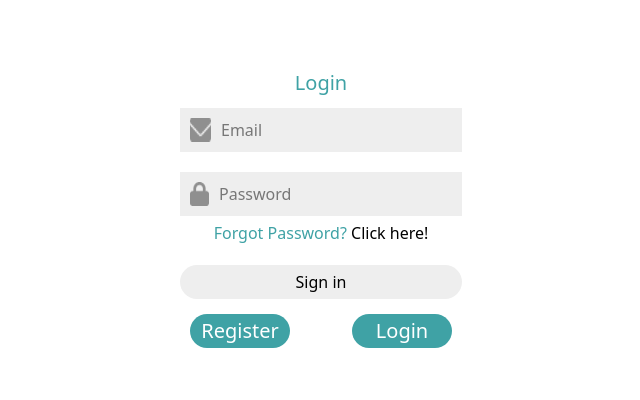
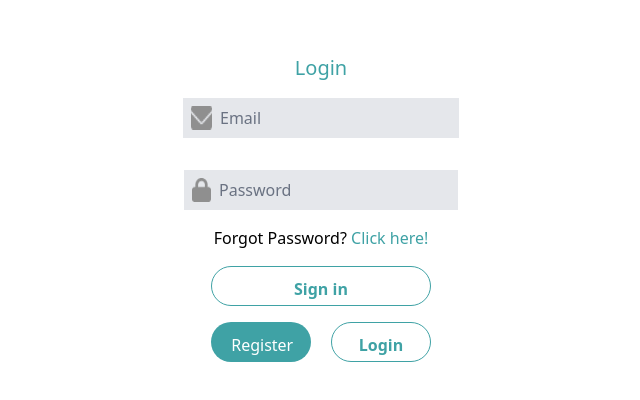
Before and after one commit to T-Sikes/Volunteer_Database_Manager, a React (Vite) app in the folder frontend/: page /user-login in a window 1280 px wide. Shown: the part 192-592 px from the top of the page, without its empty margins (319-959 px from the left). Built offline with nearby package versions, Linux system fonts and the light colour scheme.

Commit message:
refactored code, added userLogin folder with components for userLogin, refactored UserLogin.jsx to utilize components, removed UserLogin.css and implemented tailwind css in its stead.

```diff
--- /dev/null
+++ b/frontend/src/components/UserLogin/Input.jsx
@@ -0,0 +1,12 @@
+function Input(props) {
+  return (
+    <>
+    <div className="flex flex-row mt-4 mb-4 p-2 bg-gray-200">
+      <img src={props.name} alt={props.alternative} />
+      <input className="ml-2 placeholder-gray-500 text-black" type={props.type} placeholder={props.placeholder} id={props.id} />
+    </div>
+    </>
+  );
+}
+
+export default Input;
--- /dev/null
+++ b/frontend/src/components/UserLogin/SignUpOrIn.jsx
@@ -0,0 +1,19 @@
+function SignUpOrIn(props) {
+    const buttonStyle = "!bg-transparent hover:!bg-[#3fA2A5] text-[#3fA2A5] hover:text-white !font-semibold w-55 h-10 mb-4 !rounded-full border !border-[#3fA2A5] !hover:border-transparent";
+    return (
+    <>
+    {props.switchMode === "Register"?
+      <button className={buttonStyle}> Sign up </button>
+      :
+      <>
+      <div className='text-black mb-4'>Forgot Password?
+        <span className='text-[#3fA2A5]'> Click here!</span>
+      </div>
+      <button className={buttonStyle}>Sign in</button>
+      </>
+    }
+    </>
+  );
+}
+
+export default SignUpOrIn;
--- a/frontend/src/pages/UserLogin.css
+++ /dev/null
@@ -1,81 +0,0 @@
-body {
-  display: flex;
-  flex-direction: column;
-  align-content: center;
-  justify-content: center;
-}
-
-.container {
-  background: white;
-  color: black;
-  padding: 20px;
-}
-
-.header {
-  display: flex;
-  justify-content:center;
-  margin-bottom: 10px;
-}
-.text {
-  font-size: 20px;
-  color: #3fa2a5;
-  margin-top: 10px;
-}
-
-.inputs {
-  display: flex;
-  flex-direction: column;
-  gap: 20px;
-}
-.input {
-  display: flex;
-  background: #EEEEEE;
-  padding: 10px;
-  gap: 10px;
-}
-
-.forgot-password {
-  text-align: center;
-  padding: 5px;
-  color: #3fa2a5;
-}
-
-.forgot-password span {
-  color: black;
-  cursor: pointer;
-}
-
-.submit-container {
-  display: flex;
-  justify-content: space-between;
-  gap: 20px;
-  margin: 10px;
-}
-
-.submit {
-  display: flex;
-  justify-content: center;
-  align-items: center;
-  background: #3fa2a5;
-  border-radius: 50px;
-  color: white;
-  font-size: 20px;
-  width: 100px;
-  height: 34px;
-  cursor: pointer;
-}
-
-.gray {
-  background: #3fa2a5;
-  color: white;
-}
-
-.signUp, .signIn {
-  display: flex;
-  justify-content: center;
-  margin: 15px 0px;
-  padding: 5px;
-  border-radius: 50px;
-  background: #EEEEEE;
-  cursor: pointer;
-}
--- a/frontend/src/pages/UserLogin.jsx
+++ b/frontend/src/pages/UserLogin.jsx
@@ -1,48 +1,38 @@
 import { useState } from "react";
-import './UserLogin.css'
 
 import email_icon from '../Assets/email.png'
 import password_icon from '../Assets/password.png'
+
+import Input from '../components/UserLogin/Input'
+import SignUpOrIn from '../components/UserLogin/SignUpOrIn'
 
 function UserLogin() {
 
   const [action,setAction] = useState("Login");
 
+  const loginColor = "!bg-[#3fA2A5] hover:!bg-[#203e3f] text-white w-25 h-10 !rounded-full";
+  const registerColor = "!bg-transparent hover:!bg-[#3fA2A5] text-[#3fA2A5] hover:text-white !font-semibold w-25 h-10 !rounded-full border !border-[#3fA2A5] !hover:border-transparent";
+
   return(
-   <div className='container'>
+    <>
+  <div className='h-screen w-screen flex items-center justify-center'>
+   <div className='flex flex-col items-center p-4 bg-white'>
 
-    <div className="header">
-      <div className="text">{action}</div>
+   <div className="text-[#3fA2A5] text-xl">{action}</div>
+
+   <Input name={email_icon} alternative="email icon" type="email" placeholder="Email" id="email_id"/>
+   <Input name={password_icon} alternative="password icon" type="password" placeholder="Password" id="password_id"/>
+
+   <SignUpOrIn switchMode={action}/>
+
+    <div className='flex flex-row gap-5'>
+      <button className={action==="Login"? loginColor : registerColor } onClick={()=>{setAction("Register")}}>Register</button>
+      <button className={action==="Register"? loginColor : registerColor } onClick={()=>{setAction("Login")}}>Login</button>
     </div>
 
-    <div className="inputs">
-      <div className="input">
-        <img src={email_icon} alt="email icon" />
-        <input type="email" placeholder="Email"/>
-      </div>
-
-      <div className="input">
-        <img src={password_icon} alt="password icon" />
-        <input type="password" placeholder="Password"/>
-      </div>
-
-    </div>
-
-    {action==="Register"?
-      <div>
-        <div className="signUp">Sign up</div>
-      </div>
-      :
-      <>
-      <div className="forgot-password">Forgot Password?<span> Click here!</span></div>
-      <div className = "signIn">Sign in</div>
-      </>
-    }
-         <div className="submit-container">
-      <div className={action==="Login"?"submit gray":"submit"} onClick={()=>{setAction("Register")}}>Register</div>
-      <div className={action==="Register"?"submit gray":"submit"} onClick={()=>{setAction("Login")}}>Login</div>
-    </div>
    </div>
+  </div>
+    </>
   )
 }
 
```
Also changed, not shown: frontend/src/pages/UserProfile.jsx (line endings or trailing spaces).
